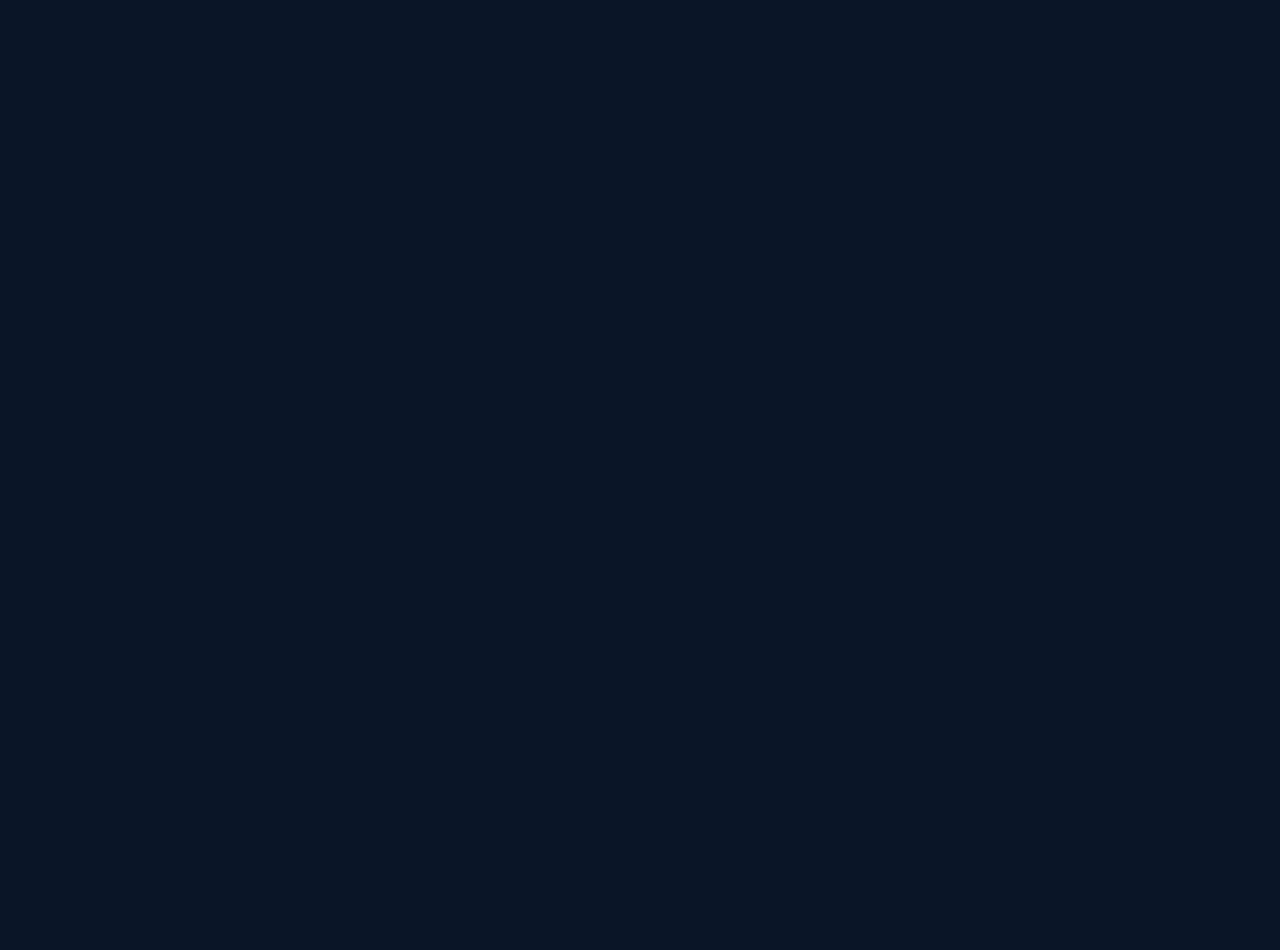
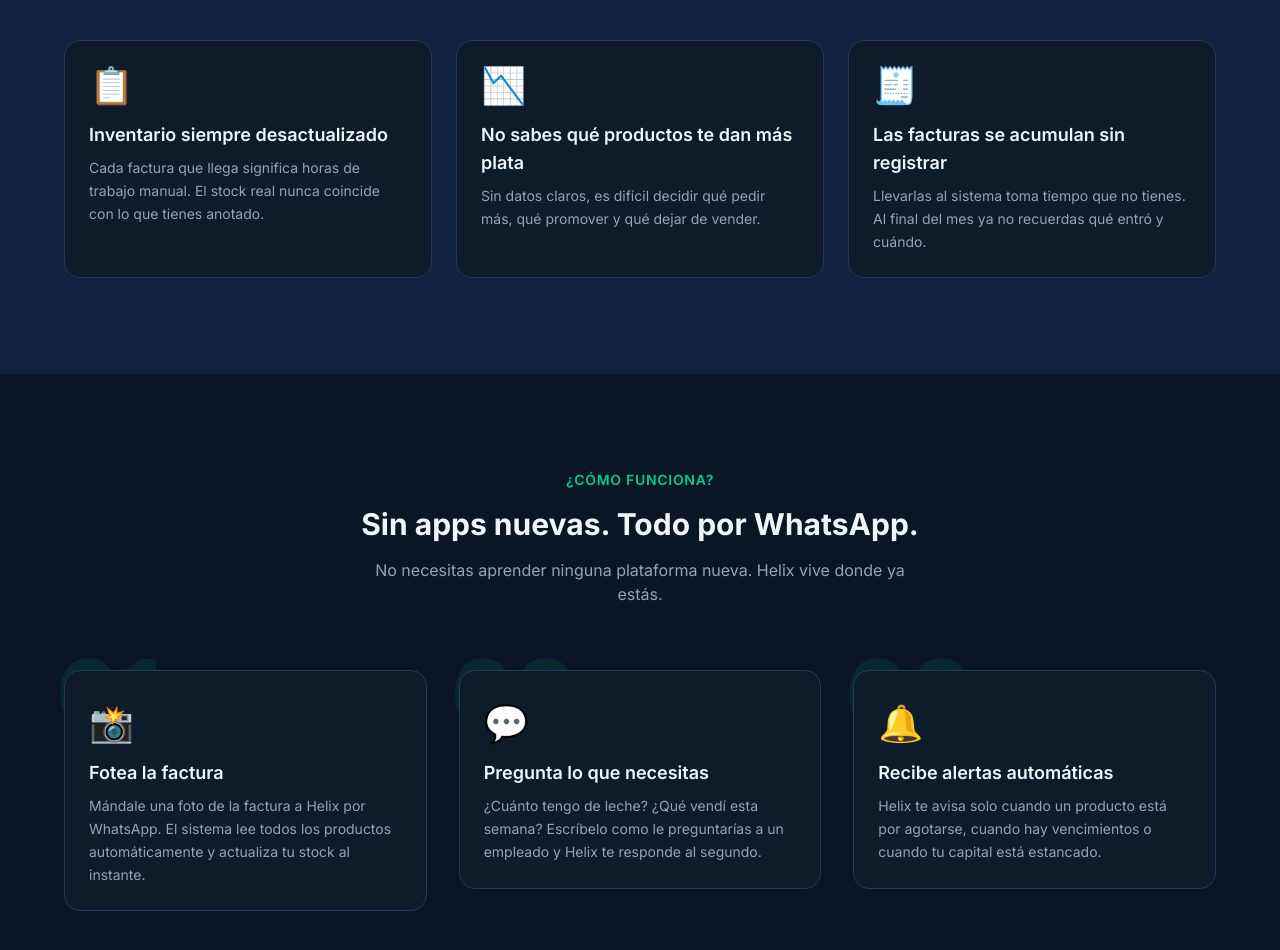
Before and after one commit to BlasterLc/helix-minimarket-demo, a Next.js app: page / in a window 1280 px wide. Shown: the part 980-1930 px from the top of the page. Before the commit the page ends 800 px from the top, so only its background shows below. Built offline with nearby package versions, Linux system fonts and the light colour scheme.

Commit message:
feat: agregar secciones Problem y HowItWorks
- Crear componente Problem con 3 cards de pain points
- Crear componente HowItWorks con 3 pasos numerados (01/02/03)
- Actualizar app/page.tsx para renderizar ambas secciones
- Datos inline, sin imports de lib/demo-data

```diff
--- a/app/page.tsx
+++ b/app/page.tsx
@@ -1,11 +1,15 @@
-import Nav  from '@/components/Nav'
-import Hero from '@/components/Hero'
+import Nav        from '@/components/Nav'
+import Hero       from '@/components/Hero'
+import Problem    from '@/components/Problem'
+import HowItWorks from '@/components/HowItWorks'
 
 export default function Home() {
   return (
     <main className="bg-helix-bg min-h-screen">
       <Nav />
       <Hero />
+      <Problem />
+      <HowItWorks />
     </main>
   )
 }
--- /dev/null
+++ b/components/HowItWorks.tsx
@@ -0,0 +1,52 @@
+const STEPS = [
+  {
+    number: '01',
+    icon: '📸',
+    title: 'Fotea la factura',
+    desc: 'Mándale una foto de la factura a Helix por WhatsApp. El sistema lee todos los productos automáticamente y actualiza tu stock al instante.',
+  },
+  {
+    number: '02',
+    icon: '💬',
+    title: 'Pregunta lo que necesitas',
+    desc: '¿Cuánto tengo de leche? ¿Qué vendí esta semana? Escríbelo como le preguntarías a un empleado y Helix te responde al segundo.',
+  },
+  {
+    number: '03',
+    icon: '🔔',
+    title: 'Recibe alertas automáticas',
+    desc: 'Helix te avisa solo cuando un producto está por agotarse, cuando hay vencimientos o cuando tu capital está estancado.',
+  },
+]
+
+export default function HowItWorks() {
+  return (
+    <section className="py-24 px-6 bg-helix-bg">
+      <div className="max-w-6xl mx-auto">
+        <p className="text-helix-green text-sm font-semibold uppercase tracking-wider mb-4 text-center">
+          ¿Cómo funciona?
+        </p>
+        <h2 className="text-3xl font-bold text-helix-text text-center mb-4">
+          Sin apps nuevas. Todo por WhatsApp.
+        </h2>
+        <p className="text-helix-muted text-center mb-16 max-w-xl mx-auto">
+          No necesitas aprender ninguna plataforma nueva. Helix vive donde ya estás.
+        </p>
+        <div className="grid md:grid-cols-3 gap-8">
+          {STEPS.map((s) => (
+            <div key={s.number} className="relative">
+              <div className="text-helix-green/10 text-8xl font-bold absolute -top-6 -left-2 select-none leading-none">
+                {s.number}
+              </div>
+              <div className="relative bg-helix-card border border-[#1e3a5f] rounded-2xl p-6 pt-8">
+                <div className="text-4xl mb-4">{s.icon}</div>
+                <h3 className="text-helix-text font-semibold text-lg mb-2">{s.title}</h3>
+                <p className="text-helix-muted text-sm leading-relaxed">{s.desc}</p>
+              </div>
+            </div>
+          ))}
+        </div>
+      </div>
+    </section>
+  )
+}
--- /dev/null
+++ b/components/Problem.tsx
@@ -0,0 +1,44 @@
+const PROBLEMS = [
+  {
+    icon: '📋',
+    title: 'Inventario siempre desactualizado',
+    desc: 'Cada factura que llega significa horas de trabajo manual. El stock real nunca coincide con lo que tienes anotado.',
+  },
+  {
+    icon: '📉',
+    title: 'No sabes qué productos te dan más plata',
+    desc: 'Sin datos claros, es difícil decidir qué pedir más, qué promover y qué dejar de vender.',
+  },
+  {
+    icon: '🧾',
+    title: 'Las facturas se acumulan sin registrar',
+    desc: 'Llevarlas al sistema toma tiempo que no tienes. Al final del mes ya no recuerdas qué entró y cuándo.',
+  },
+]
+
+export default function Problem() {
+  return (
+    <section className="py-24 px-6 bg-helix-bg2">
+      <div className="max-w-6xl mx-auto">
+        <p className="text-helix-green text-sm font-semibold uppercase tracking-wider mb-4 text-center">
+          El problema
+        </p>
+        <h2 className="text-3xl font-bold text-helix-text text-center mb-4">
+          Llevar un minimarket no debería ser tan difícil
+        </h2>
+        <p className="text-helix-muted text-center mb-16 max-w-xl mx-auto">
+          Si reconoces alguno de estos dolores, Helix fue construido exactamente para ti.
+        </p>
+        <div className="grid md:grid-cols-3 gap-6">
+          {PROBLEMS.map((p) => (
+            <div key={p.title} className="bg-helix-card border border-[#1e3a5f] rounded-2xl p-6">
+              <div className="text-4xl mb-4">{p.icon}</div>
+              <h3 className="text-helix-text font-semibold text-lg mb-2">{p.title}</h3>
+              <p className="text-helix-muted text-sm leading-relaxed">{p.desc}</p>
+            </div>
+          ))}
+        </div>
+      </div>
+    </section>
+  )
+}
```
